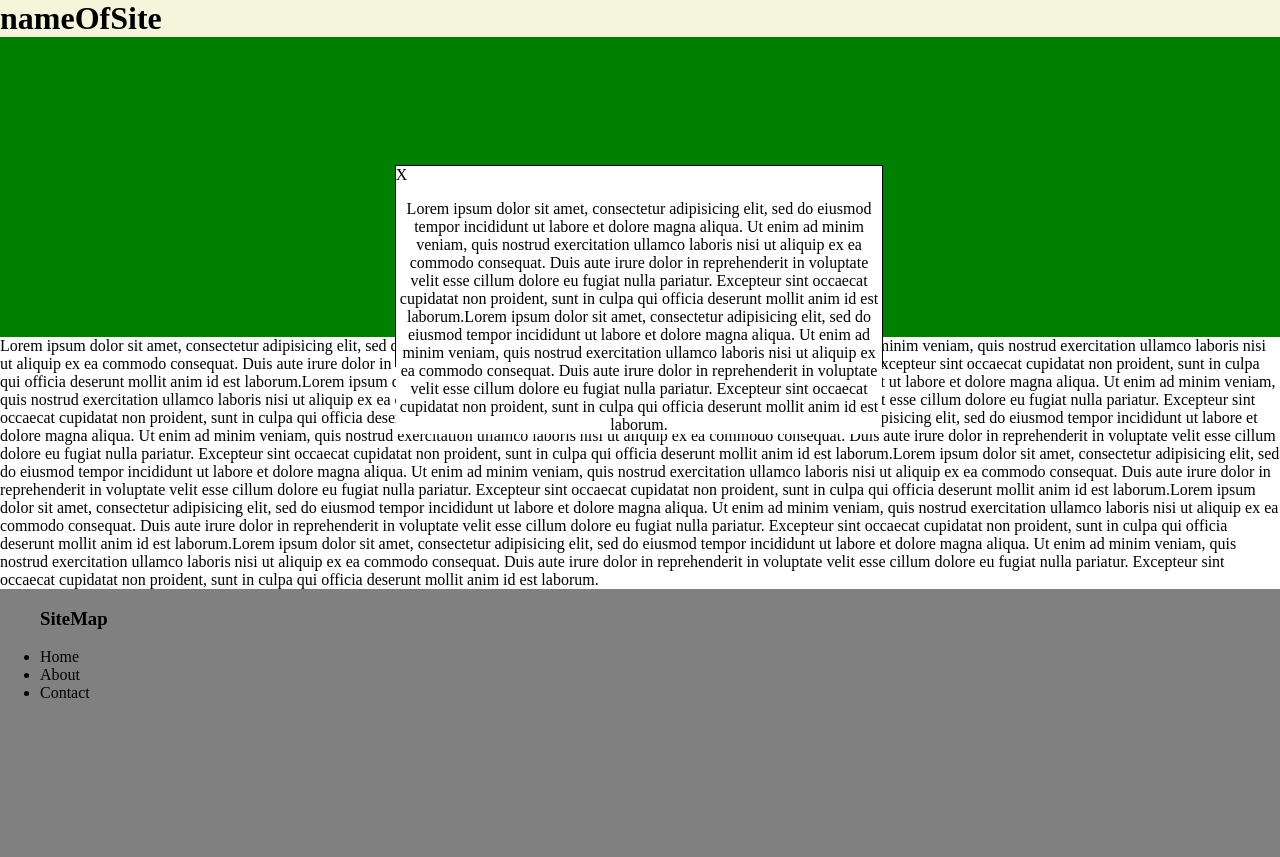
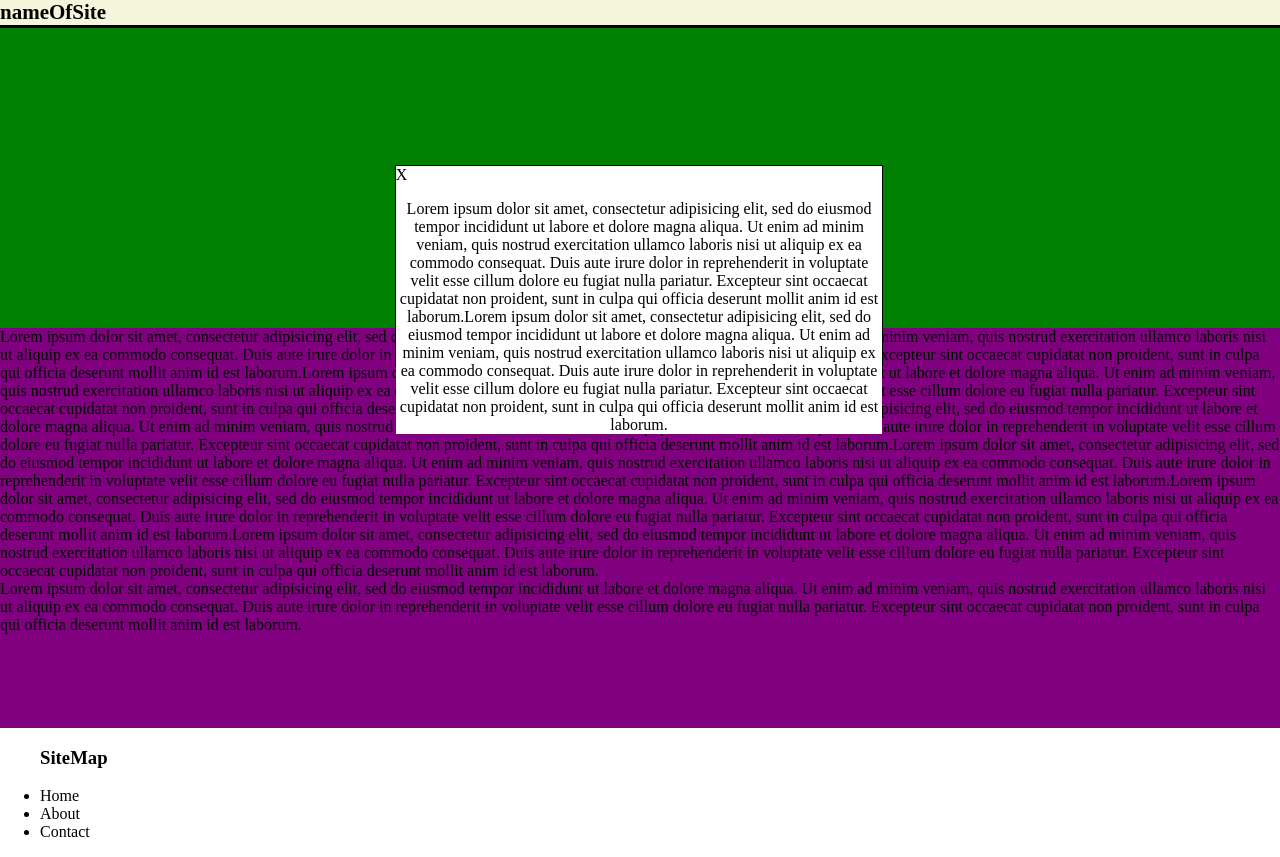
Before and after one commit to mwelshy/workshopmodal, a plain HTML site: page index.html in a window 1280 px wide. Before the commit the page ends 800 px from the top, so only its background shows below. Drawn offline with Linux system fonts and the light colour scheme.

Commit message:
messed around with styling

```diff
--- a/index.html
+++ b/index.html
@@ -23,7 +23,6 @@
 			</div>
 
 		</header>
-
 
 
 			<div class="content">
@@ -61,6 +60,15 @@
 
 
 
+				<p> Lorem ipsum dolor sit amet, consectetur adipisicing elit, sed do eiusmod
+				tempor incididunt ut labore et dolore magna aliqua. Ut enim ad minim veniam,
+				quis nostrud exercitation ullamco laboris nisi ut aliquip ex ea commodo
+				consequat. Duis aute irure dolor in reprehenderit in voluptate velit esse
+				cillum dolore eu fugiat nulla pariatur. Excepteur sint occaecat cupidatat non
+				proident, sunt in culpa qui officia deserunt mollit anim id est laborum.</p>
+
+
+				<div class="clear"></div>
 
 
 				</div>
--- a/main.js
+++ b/main.js
@@ -1,13 +1,8 @@
-// // var modal = document.getElementById("myModal");
-// document.getElementById("myBtn").addEventListener("click", displayit);
-
 
 var modal = document.getElementById("myModal");
 var span = document.getElementsByTagName("span")[0].addEventListener("click", closeit);
 
 function displayit(){
-
-	// var modal = document.getElementById("myModal");
 	modal.style.display = "block";
 
 }
--- a/style.css
+++ b/style.css
@@ -1,5 +1,5 @@
 body {
-	background-color: gray;
+	background-color: white;
 	margin: 0;
 	position: relative;
 }
@@ -12,11 +12,13 @@ body {
 
 .header-bar {
 	background-color: beige;
+	border-bottom: 3px solid black;
 
 }
 
 .header-bar h1 {
 	display:inline;
+	font-size: 21px;
 }
 
 
@@ -31,12 +33,29 @@ body {
 
 .content {
 	width: 100%;
-	background-color: white;
+	height: 400px;
+	background-color: purple;
+
+
 }
 
 .content p {
 	margin: 0;
+	float:left;
+	width: 100%;
+
 }
+
+.clear {
+	clear: both;
+}
+
+.footer {
+	clear:both;
+	background-color: white;
+}
+
+
 
 
 .modal {
```
